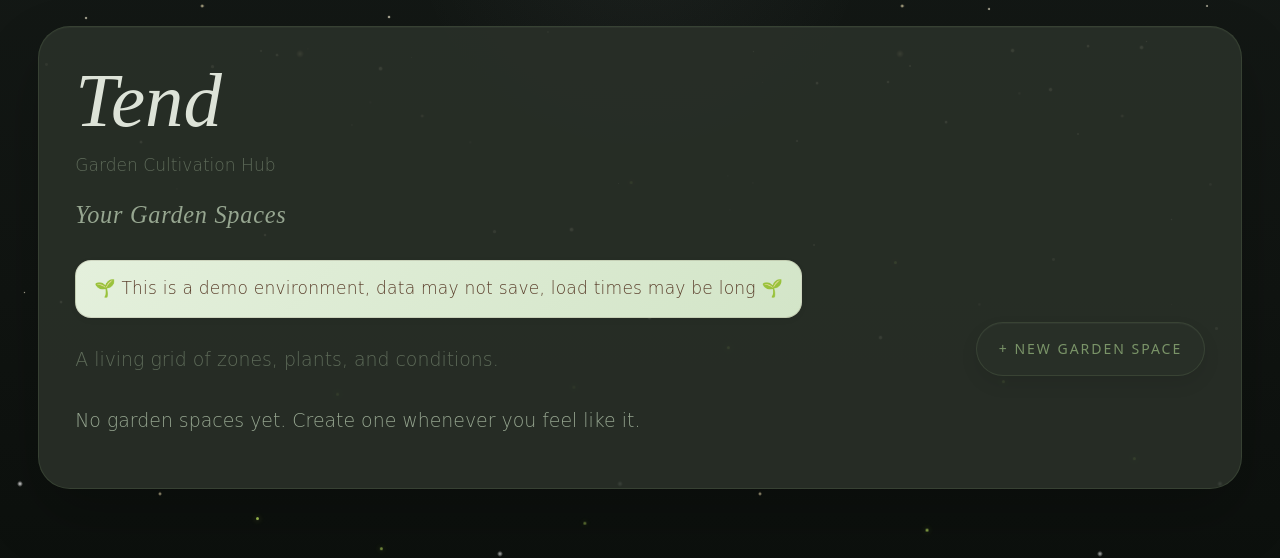
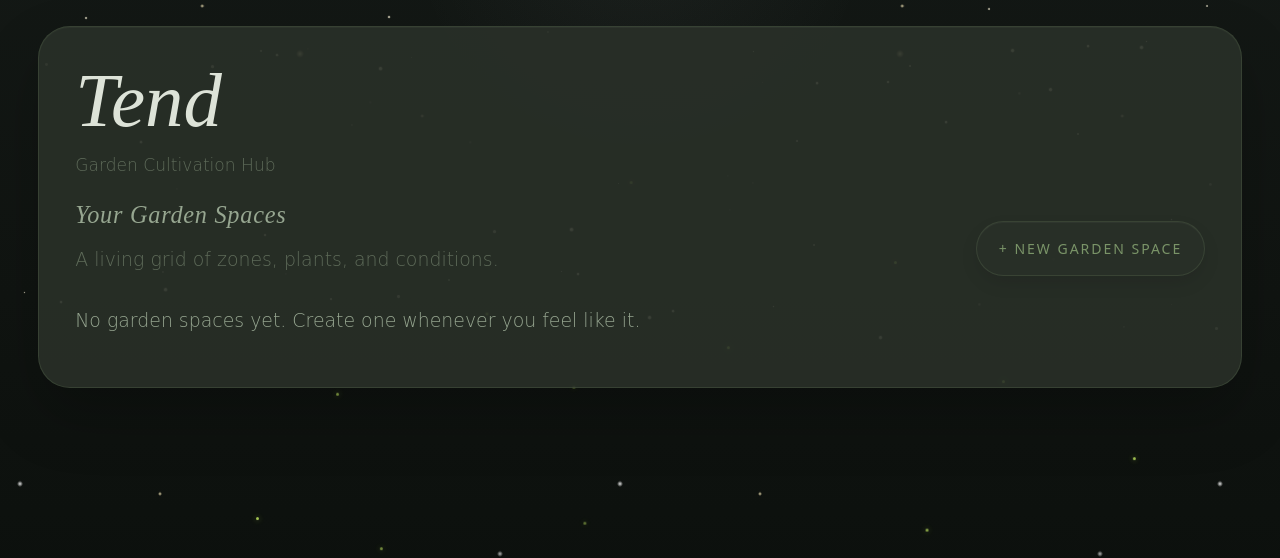
Before and after one commit to audball711/tend, a Flask app: page / in a window 1280 px wide. Shown: the part 144-702 px from the top of the page. Run offline with Flask 3, Linux system fonts and the light colour scheme; data that the repository does not hold is empty; some libraries are stand-ins or nearby versions; some web fonts are replaced.

Commit message:
remove demo banner

```diff
--- a/tend/templates/home.html
+++ b/tend/templates/home.html
@@ -40,11 +40,6 @@
   <div class="garden-section-header">
     <div class="garden-section-title">
       <h2>Your Garden Spaces</h2>
-
-      <div class="demo-banner">
-      🌱 This is a demo environment, data may not save, load times may be long 🌱
-      </div>
-
       <p>A living grid of zones, plants, and conditions.</p>
     </div>
 
```
